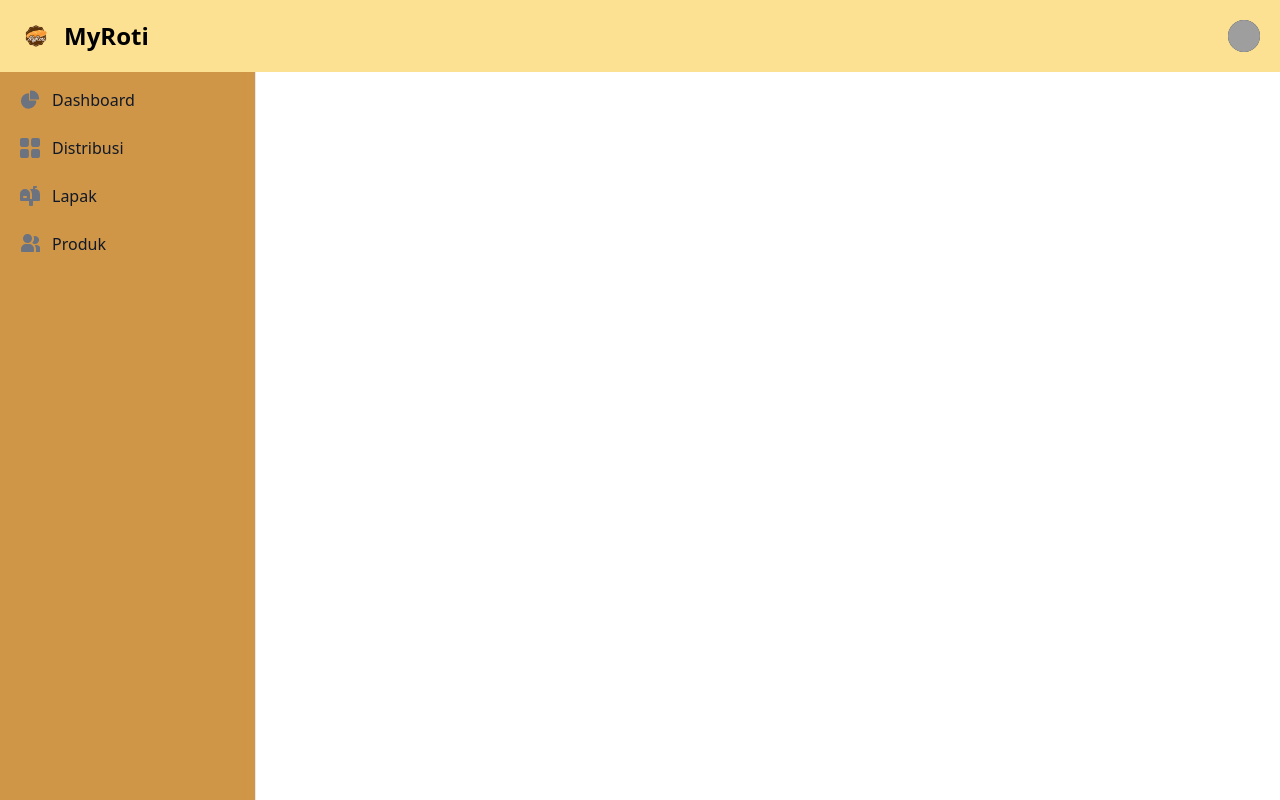
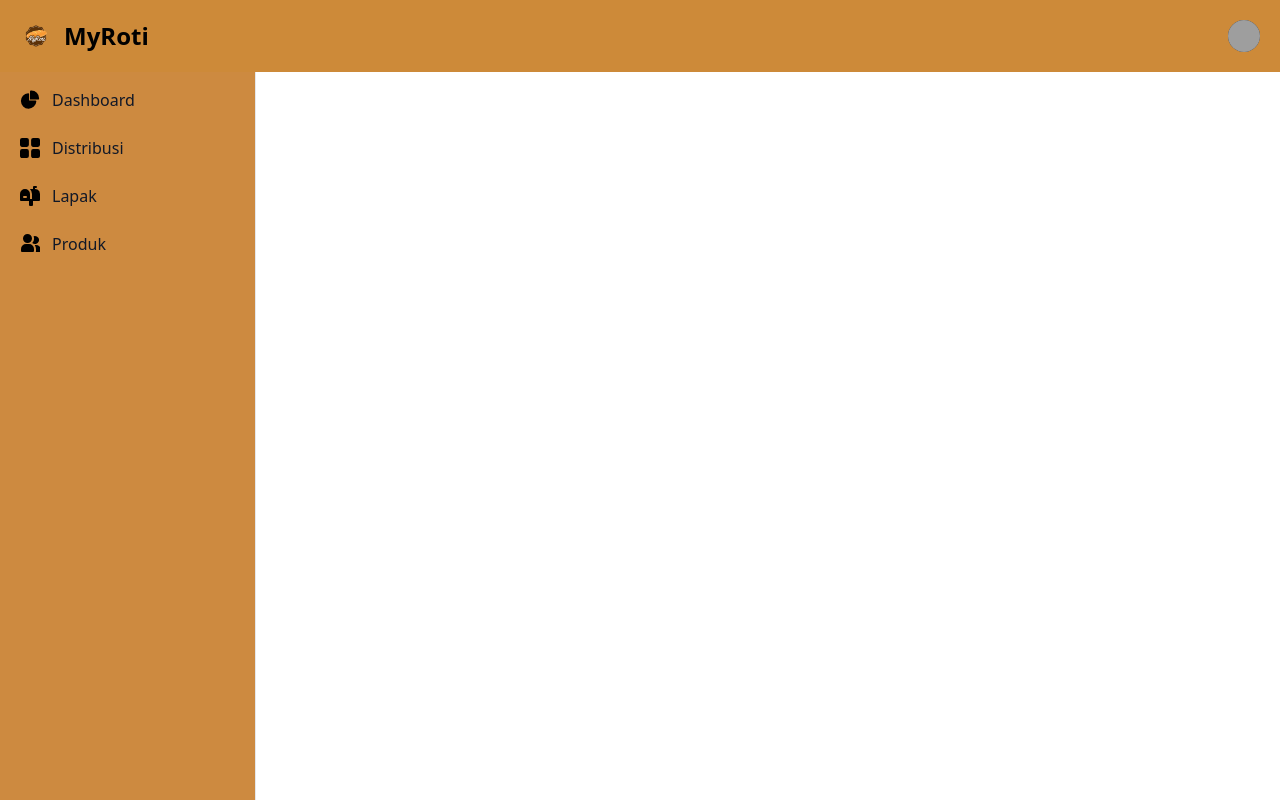
Before and after one commit to stefanusrico/Front-MyRoti-ReactJS, a React (Vite) app: page /navbar in a window 1280 px wide. Built offline with nearby package versions, Linux system fonts and the light colour scheme; grey boxes are pictures that could not be loaded.

Commit message:
Change color

```diff
--- a/src/Components/NavKoor.jsx
+++ b/src/Components/NavKoor.jsx
@@ -11,7 +11,7 @@ export default function NavKoor() {
   return (
     <>
       <nav
-        className={`fixed top-0 z-50 w-full bg-krem border-gray-200 dark:bg-gray-800 dark:border-gray-700 ${
+        className={`fixed top-0 z-50 w-full bg-Raw-sienna border-1 border-black dark:bg-gray-800 dark:border-gray-700 ${
           sidebarOpen ? "md:ml-64" : ""
         }`}
       >
@@ -103,7 +103,7 @@ export default function NavKoor() {
 
       <aside
         id="logo-sidebar"
-        className={`fixed top-0 left-0 z-40 w-64 h-screen pt-20 transition-transform bg-coklat-kuning border-r border-gray-200 sm:translate-x-0 dark:bg-gray-800 dark:border-gray-700 ${
+        className={`fixed top-0 left-0 z-40 w-64 h-screen pt-20 transition-transform bg-Sienna border-r border-gray-200 sm:translate-x-0 dark:bg-gray-800 dark:border-gray-700 ${
           sidebarOpen ? "translate-x-0" : "-translate-x-full"
         }`}
         aria-label="Sidebar"
@@ -116,7 +116,7 @@ export default function NavKoor() {
                 className="flex items-center p-2 text-gray-900 rounded-lg dark:text-white hover:bg-gray-100 dark:hover:bg-gray-700 group"
               >
                 <svg
-                  className="w-5 h-5 text-gray-500 transition duration-75 dark:text-gray-400 group-hover:text-gray-900 dark:group-hover:text-white"
+                  className="w-5 h-5 text-black transition duration-75 dark:text-gray-400 group-hover:text-gray-900 dark:group-hover:text-white"
                   aria-hidden="true"
                   xmlns="http://www.w3.org/2000/svg"
                   fill="currentColor"
@@ -134,7 +134,7 @@ export default function NavKoor() {
                 className="flex items-center p-2 text-gray-900 rounded-lg dark:text-white hover:bg-gray-100 dark:hover:bg-gray-700 group"
               >
                 <svg
-                  className="flex-shrink-0 w-5 h-5 text-gray-500 transition duration-75 dark:text-gray-400 group-hover:text-gray-900 dark:group-hover:text-white"
+                  className="flex-shrink-0 w-5 h-5 text-black transition duration-75 dark:text-gray-400 group-hover:text-gray-900 dark:group-hover:text-white"
                   aria-hidden="true"
                   xmlns="http://www.w3.org/2000/svg"
                   fill="currentColor"
@@ -153,7 +153,7 @@ export default function NavKoor() {
                 className="flex items-center p-2 text-gray-900 rounded-lg dark:text-white hover:bg-gray-100 dark:hover:bg-gray-700 group"
               >
                 <svg
-                  className="flex-shrink-0 w-5 h-5 text-gray-500 transition duration-75 dark:text-gray-400 group-hover:text-gray-900 dark:group-hover:text-white"
+                  className="flex-shrink-0 w-5 h-5 text-black transition duration-75 dark:text-gray-400 group-hover:text-gray-900 dark:group-hover:text-white"
                   aria-hidden="true"
                   xmlns="http://www.w3.org/2000/svg"
                   fill="currentColor"
@@ -170,7 +170,7 @@ export default function NavKoor() {
                 className="flex items-center p-2 text-gray-900 rounded-lg dark:text-white hover:bg-gray-100 dark:hover:bg-gray-700 group"
               >
                 <svg
-                  className="flex-shrink-0 w-5 h-5 text-gray-500 transition duration-75 dark:text-gray-400 group-hover:text-gray-900 dark:group-hover:text-white"
+                  className="flex-shrink-0 w-5 h-5 text-black transition duration-75 dark:text-gray-400 group-hover:text-gray-900 dark:group-hover:text-white"
                   aria-hidden="true"
                   xmlns="http://www.w3.org/2000/svg"
                   fill="currentColor"
--- a/tailwind.config.js
+++ b/tailwind.config.js
@@ -12,6 +12,8 @@ export default {
         coklat: "#E8B266",
         "coklat-kuning": "#CF9647",
         "light-green": "#22c55e",
+        "Sienna": "#CD8A40",
+        "Raw-sienna": "#CD8A39",
       },
     },
   },
```
